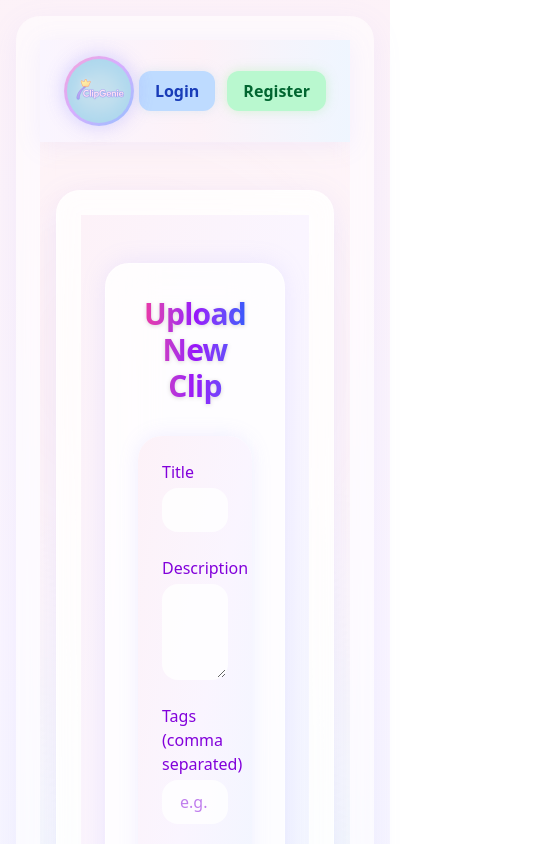
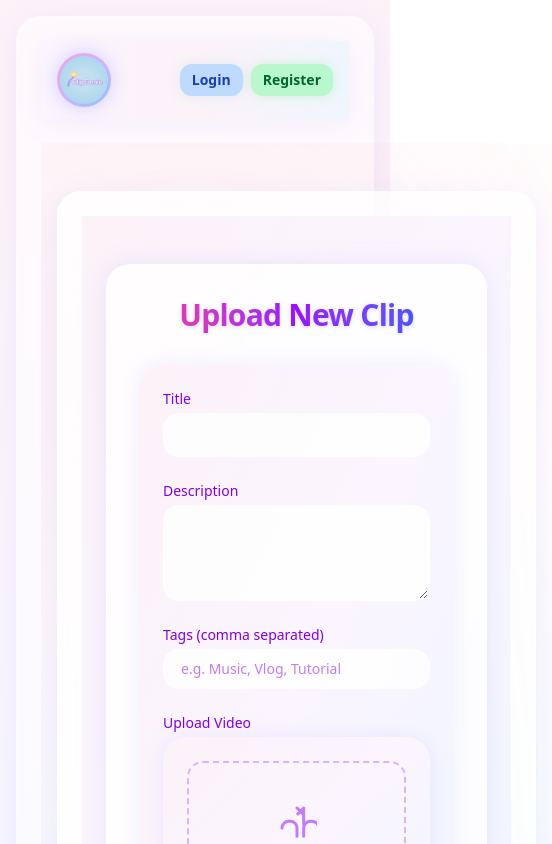
Before and after one commit to Husamuddin-tech/ClipGenie, a Next.js app: page /upload in a window 390 px wide. Shown: the top 844 px of the page, 552 px wide, since content can reach past the window. Built offline with nearby package versions, Linux system fonts and the light colour scheme; no server answers; what @imagekit/next would draw is missing.

Commit message:
feat: UI change

```diff
--- a/app/components/FileUpload.tsx
+++ b/app/components/FileUpload.tsx
@@ -79,20 +79,50 @@ export default function FileUpload({
   };
 
   return (
-    <div className="space-y-4 p-5 rounded-3xl bg-gradient-to-br from-pink-50 via-purple-50 to-blue-50 shadow-[0_0_20px_rgba(150,150,255,0.15)] backdrop-blur-sm transition-all duration-300 hover:shadow-[0_0_30px_rgba(150,150,255,0.25)]">
-      <input
-        type="file"
-        accept={fileType === 'video' ? 'video/*' : 'image/*'}
-        onChange={handleFileChange}
-      />
+    <div className="w-full max-w-md mx-auto p-6 rounded-3xl bg-gradient-to-br from-pink-50 via-purple-50 to-blue-50 shadow-[0_0_20px_rgba(150,150,255,0.15)] backdrop-blur-md transition-all duration-300 hover:shadow-[0_0_35px_rgba(150,150,255,0.25)] sm:max-w-lg md:max-w-xl">
+      {/* Upload Input */}
+      <label
+        htmlFor="file-upload"
+        className="block w-full cursor-pointer border-2 border-dashed border-purple-300 rounded-2xl py-10 text-center hover:border-purple-400 hover:bg-white/40 transition-all duration-300"
+      >
+        <input
+          id="file-upload"
+          type="file"
+          accept={fileType === 'video' ? 'video/*' : 'image/*'}
+          onChange={handleFileChange}
+          className="hidden"
+        />
+        <div className="flex flex-col items-center justify-center gap-3">
+          <svg
+            className="w-10 h-10 text-purple-400"
+            fill="none"
+            stroke="currentColor"
+            strokeWidth="1.8"
+            viewBox="0 0 24 24"
+          >
+            <path
+              strokeLinecap="round"
+              strokeLinejoin="round"
+              d="M3 15a4 4 0 014-4h1a4 4 0 014 4v5m4 0v-5a4 4 0 014-4h1a4 4 0 014 4v5m-9-7V3m0 0l-3.5 3.5M12 3l3.5 3.5"
+            />
+          </svg>
+          <p className="text-sm sm:text-base text-gray-700 font-medium">
+            Click or drag & drop your {fileType} file here
+          </p>
+          <p className="text-xs text-gray-500">
+            Supported formats:{' '}
+            {fileType === 'video' ? 'MP4, MOV, AVI' : 'JPG, PNG, WEBP'}
+          </p>
+        </div>
+      </label>
 
       {/* Funky Bouncing Blobs Loader */}
       {uploading && (
-        <div className="flex items-center justify-center gap-3 mt-2">
+        <div className="flex items-center justify-center gap-3 mt-4 sm:mt-5">
           <span className="blob bg-pink-400"></span>
           <span className="blob bg-purple-400"></span>
           <span className="blob bg-blue-400"></span>
-          <span className="text-sm text-gray-700 font-semibold animate-pulse ml-2">
+          <span className="text-sm sm:text-base text-gray-700 font-semibold animate-pulse ml-2">
             Uploading {fileType}...
           </span>
         </div>
@@ -100,7 +130,7 @@ export default function FileUpload({
 
       {/* Error Message */}
       {error && (
-        <div className="text-red-600 bg-red-50 border border-red-100 px-4 py-2 rounded-2xl text-sm shadow-[0_0_15px_rgba(255,100,100,0.1)] animate-shake">
+        <div className="mt-4 text-red-600 bg-red-50 border border-red-100 px-4 py-3 rounded-2xl text-sm sm:text-base shadow-[0_0_15px_rgba(255,100,100,0.1)] animate-shake">
           {error}
         </div>
       )}
--- a/app/components/Header.tsx
+++ b/app/components/Header.tsx
@@ -31,8 +31,15 @@ export default function Header() {
   }, [showConfirmLogout]);
 
   return (
-    <header className="bg-gradient-to-r from-purple-50 via-pink-50 to-blue-50 shadow-[0_4px_25px_rgba(150,150,255,0.1)] sticky top-0 z-50 backdrop-blur-md">
-      <div className="container mx-auto px-6 py-4 flex justify-between items-center">
+    <header
+      className="bg-gradient-to-r from-purple-50 via-pink-50 to-blue-50
+             shadow-[0_4px_25px_rgba(150,150,255,0.1)] sticky top-0 z-50
+             backdrop-blur-md transition-all duration-500"
+    >
+      <div
+        className="container mx-auto px-4 sm:px-6 py-3 sm:py-4
+               flex justify-between items-center gap-4"
+      >
         {/* Logo */}
         <Link
           href="/"
@@ -40,29 +47,36 @@ export default function Header() {
         >
           <div
             className="relative flex items-center justify-center rounded-full p-[3px]
-               bg-gradient-to-br from-pink-300 via-purple-300 to-blue-300
-               shadow-[0_0_20px_rgba(150,150,255,0.25)] group-hover:shadow-[0_0_30px_rgba(150,150,255,0.35)]
-               transition-all duration-500 transform group-hover:-translate-y-0.5"
+                   bg-gradient-to-br from-pink-300 via-purple-300 to-blue-300
+                   shadow-[0_0_18px_rgba(150,150,255,0.25)]
+                   group-hover:shadow-[0_0_28px_rgba(150,150,255,0.35)]
+                   transition-all duration-500 transform group-hover:-translate-y-0.5"
           >
             <Image
               src={logo}
               alt="ClipGiene Logo"
-              width={64}
-              height={64}
-              className="rounded-full object-cover
-                 shadow-[0_0_20px_rgba(150,150,255,0.25)] group-hover:shadow-[0_0_35px_rgba(150,150,255,0.4)]
-                 transition-all duration-500"
+              width={72}
+              height={72}
+              className="rounded-full object-cover w-12 h-12 sm:w-14 sm:h-14 md:w-16 md:h-16
+                     shadow-[0_0_20px_rgba(150,150,255,0.25)]
+                     group-hover:shadow-[0_0_35px_rgba(150,150,255,0.4)]
+                     transition-all duration-500"
             />
           </div>
         </Link>
 
         {/* Auth Actions */}
-        <div className="flex items-center gap-4">
+        <div className="flex items-center gap-3 sm:gap-4">
           {session ? (
             <>
               {/* Welcome Message */}
-              <span className="hidden sm:inline text-purple-700 font-medium truncate max-w-[180px]">
-                Welcome, {session.user?.name || session.user?.email || 'User'}!
+              <span
+                className="hidden sm:inline text-purple-700 font-medium
+                       truncate max-w-[150px] sm:max-w-[200px] md:max-w-[250px]
+                       text-sm sm:text-base"
+              >
+                Welcome,&nbsp;
+                {session.user?.name || session.user?.email || 'User'}!
               </span>
 
               {/* Dropdown */}
@@ -70,13 +84,21 @@ export default function Header() {
                 <div
                   tabIndex={0}
                   role="button"
-                  className="btn btn-ghost btn-circle p-2 rounded-full bg-white/70 shadow-[0_0_14px_rgba(150,150,255,0.15)] hover:shadow-[0_0_20px_rgba(150,150,255,0.25)] transition-all duration-300"
+                  className="btn btn-ghost btn-circle p-2 sm:p-3
+                         rounded-full bg-white/70
+                         shadow-[0_0_12px_rgba(150,150,255,0.15)]
+                         hover:shadow-[0_0_20px_rgba(150,150,255,0.25)]
+                         transition-all duration-300"
                 >
-                  <UserRound className="h-6 w-6 text-purple-700" />
+                  <UserRound className="h-5 w-5 sm:h-6 sm:w-6 text-purple-700" />
                 </div>
+
                 <ul
                   tabIndex={0}
-                  className="menu menu-sm dropdown-content mt-3 z-50 p-4 shadow-[0_6px_30px_rgba(150,150,255,0.15)] bg-white/95 backdrop-blur-md rounded-3xl w-60 space-y-2 animate-dropdown-in origin-top transition-all duration-300"
+                  className="menu menu-sm dropdown-content mt-3 z-50 p-4 sm:p-5
+                         shadow-[0_6px_30px_rgba(150,150,255,0.15)]
+                         bg-white/95 backdrop-blur-md rounded-3xl w-56 sm:w-60
+                         space-y-2 animate-dropdown-in origin-top transition-all duration-300"
                 >
                   <li>
                     <p className="font-semibold text-sm px-2 text-purple-600 truncate">
@@ -86,7 +108,9 @@ export default function Header() {
                   <li>
                     <Link
                       href="/upload"
-                      className="px-4 py-2 rounded-lg text-purple-700 hover:bg-purple-100 hover:scale-105 transition-all duration-200"
+                      className="px-4 py-2 rounded-lg text-purple-700
+                             hover:bg-purple-100 hover:scale-105
+                             transition-all duration-200"
                     >
                       Upload
                     </Link>
@@ -94,7 +118,9 @@ export default function Header() {
                   <li>
                     <button
                       onClick={() => setShowConfirmLogout(true)}
-                      className="w-full text-left px-4 py-2 rounded-lg text-red-600 hover:bg-red-100 hover:scale-105 transition-all duration-200"
+                      className="w-full text-left px-4 py-2 rounded-lg text-red-600
+                             hover:bg-red-100 hover:scale-105
+                             transition-all duration-200"
                     >
                       Logout
                     </button>
@@ -103,16 +129,24 @@ export default function Header() {
               </div>
             </>
           ) : (
-            <div className="flex gap-3">
+            <div className="flex flex-wrap justify-center gap-2 sm:gap-3">
               <Link
                 href="/login"
-                className="px-4 py-2 rounded-xl bg-blue-200 text-blue-800 font-semibold shadow-[0_0_12px_rgba(173,216,230,0.35)] hover:shadow-[0_0_18px_rgba(173,216,230,0.55)] hover:bg-blue-300 transition-all duration-300"
+                className="px-3 sm:px-4 py-1.5 sm:py-2 rounded-xl bg-blue-200 text-blue-800 font-semibold
+                       text-sm sm:text-base
+                       shadow-[0_0_12px_rgba(173,216,230,0.35)]
+                       hover:shadow-[0_0_18px_rgba(173,216,230,0.55)]
+                       hover:bg-blue-300 transition-all duration-300"
               >
                 Login
               </Link>
               <Link
                 href="/register"
-                className="px-4 py-2 rounded-xl bg-green-200 text-green-800 font-semibold shadow-[0_0_12px_rgba(144,238,144,0.35)] hover:shadow-[0_0_18px_rgba(144,238,144,0.55)] hover:bg-green-300 transition-all duration-300"
+                className="px-3 sm:px-4 py-1.5 sm:py-2 rounded-xl bg-green-200 text-green-800 font-semibold
+                       text-sm sm:text-base
+                       shadow-[0_0_12px_rgba(144,238,144,0.35)]
+                       hover:shadow-[0_0_18px_rgba(144,238,144,0.55)]
+                       hover:bg-green-300 transition-all duration-300"
               >
                 Register
               </Link>
@@ -124,9 +158,11 @@ export default function Header() {
       {/* Logout Confirmation Popup */}
       {showConfirmLogout && (
         <div
-          className="fixed top-6 left-1/2 -translate-x-1/2 w-[90%] sm:w-80 bg-gradient-to-r from-red-200 via-red-100 to-red-200
-                border border-red-300 text-red-900 rounded-3xl shadow-lg p-5 flex flex-col gap-4 z-50
-                animate-popup-bounce scale-in origin-center transition-all duration-300"
+          className="fixed top-8 left-1/2 -translate-x-1/2 w-[90%] sm:w-80
+                 bg-gradient-to-r from-red-200 via-red-100 to-red-200
+                 border border-red-300 text-red-900 rounded-3xl shadow-lg
+                 p-5 flex flex-col gap-4 z-50 animate-popup-bounce
+                 scale-in origin-center transition-all duration-300"
         >
           <span className="font-semibold text-center text-red-800 text-sm sm:text-base">
             Are you sure you want to logout?
@@ -137,13 +173,15 @@ export default function Header() {
                 setShowConfirmLogout(false);
                 await handleSignOut();
               }}
-              className="flex-1 px-4 py-2 bg-red-500 text-white rounded-xl shadow hover:bg-red-600 hover:scale-105 transition-transform duration-200"
+              className="flex-1 px-4 py-2 bg-red-500 text-white rounded-xl shadow
+                     hover:bg-red-600 hover:scale-105 transition-transform duration-200"
             >
               Yes
             </button>
             <button
               onClick={() => setShowConfirmLogout(false)}
-              className="flex-1 px-4 py-2 bg-gray-300 text-gray-800 rounded-xl shadow hover:bg-gray-400 hover:scale-105 transition-transform duration-200"
+              className="flex-1 px-4 py-2 bg-gray-300 text-gray-800 rounded-xl shadow
+                     hover:bg-gray-400 hover:scale-105 transition-transform duration-200"
             >
               Cancel
             </button>
--- a/app/components/Providers.tsx
+++ b/app/components/Providers.tsx
@@ -6,9 +6,7 @@ import { NotificationProvider } from './Notification';
 
 const urlEndpoint = process.env.NEXT_PUBLIC_IMAGEKIT_URL_ENDPOINT!;
 
-
 export default function Providers({ children }: { children: React.ReactNode }) {
-
   return (
     <SessionProvider refetchInterval={5 * 60}>
       <NotificationProvider>
@@ -20,16 +18,28 @@ export default function Providers({ children }: { children: React.ReactNode }) {
           <div
             className="
           min-h-screen
+          w-full
           bg-gradient-to-b from-pink-50 via-purple-50 to-blue-50
           backdrop-blur-md
           p-4 sm:p-6 md:p-10
           transition-all duration-500
-          flex flex-col
-          items-center
-          justify-start
+          flex flex-col items-center justify-start
         "
           >
-            <div className="w-full max-w-[1400px] rounded-3xl bg-white/50 backdrop-blur-lg shadow-[0_8px_30px_rgba(150,150,255,0.1)] transition-all duration-500 p-6 sm:p-8 md:p-10">
+            <div
+              className="
+            w-full max-w-[1400px]
+            rounded-3xl
+            bg-white/50
+            backdrop-blur-lg
+            shadow-[0_8px_30px_rgba(150,150,255,0.12)]
+            border border-white/20
+            transition-all duration-500
+            p-6 sm:p-8 md:p-10
+            flex flex-col
+            gap-6
+          "
+            >
               {children}
             </div>
           </div>
--- a/app/components/VideoUploadForm.tsx
+++ b/app/components/VideoUploadForm.tsx
@@ -91,14 +91,19 @@ export default function VideoUploadForm() {
   return (
     <form
       onSubmit={handleSubmit(onSubmit)}
-      className="space-y-6 p-6 rounded-3xl bg-gradient-to-br from-pink-50 via-purple-50 to-blue-50 shadow-[0_0_20px_rgba(150,150,255,0.15)] backdrop-blur-sm transition-all duration-300 hover:shadow-[0_0_30px_rgba(150,150,255,0.25)]"
+      className="space-y-6 p-6 sm:p-8 md:p-10 rounded-3xl
+             bg-gradient-to-br from-pink-50 via-purple-50 to-blue-50
+             shadow-[0_0_20px_rgba(150,150,255,0.15)]
+             backdrop-blur-sm transition-all duration-300 hover:shadow-[0_0_30px_rgba(150,150,255,0.25)]"
     >
       {/* Title */}
       <div className="flex flex-col">
-        <label className="mb-1 font-medium text-purple-700">Title</label>
+        <label className="mb-1 font-medium text-purple-700 text-sm sm:text-base">
+          Title
+        </label>
         <input
           type="text"
-          className={`px-4 py-2 rounded-2xl border-2 text-pink-400 transition-all duration-200
+          className={`px-4 py-2 rounded-2xl border-2 text-purple-700 transition-all duration-200
         focus:outline-none focus:ring-2 focus:ring-pink-300 focus:border-transparent focus:scale-105 focus:shadow-[0_0_12px_rgba(255,182,193,0.3)]
         ${
           errors.title
@@ -108,7 +113,7 @@ export default function VideoUploadForm() {
           {...register('title', { required: 'Title is required' })}
         />
         {errors.title && (
-          <span className="text-red-600 text-sm mt-1">
+          <span className="text-red-600 text-xs sm:text-sm mt-1">
             {errors.title.message}
           </span>
         )}
@@ -116,9 +121,11 @@ export default function VideoUploadForm() {
 
       {/* Description */}
       <div className="flex flex-col">
-        <label className="mb-1 font-medium text-purple-700">Description</label>
+        <label className="mb-1 font-medium text-purple-700 text-sm sm:text-base">
+          Description
+        </label>
         <textarea
-          className={`px-4 py-2 rounded-2xl h-24 border-2 text-pink-400 transition-all duration-200
+          className={`px-4 py-2 rounded-2xl h-24 sm:h-28 md:h-32 border-2 text-purple-700 transition-all duration-200
         focus:outline-none focus:ring-2 focus:ring-purple-300 focus:border-transparent focus:scale-105 focus:shadow-[0_0_12px_rgba(186,150,255,0.3)]
         ${
           errors.description
@@ -128,7 +135,7 @@ export default function VideoUploadForm() {
           {...register('description', { required: 'Description is required' })}
         />
         {errors.description && (
-          <span className="text-red-600 text-sm mt-1">
+          <span className="text-red-600 text-xs sm:text-sm mt-1">
             {errors.description.message}
           </span>
         )}
@@ -136,22 +143,24 @@ export default function VideoUploadForm() {
 
       {/* Tags */}
       <div className="flex flex-col">
-        <label className="mb-1 font-medium text-purple-700">
+        <label className="mb-1 font-medium text-purple-700 text-sm sm:text-base">
           Tags (comma separated)
         </label>
         <input
           type="text"
           placeholder="e.g. Music, Vlog, Tutorial"
-          className="px-4 py-2 rounded-2xl border-2 border-transparent bg-white/80 text-purple-700 transition-all duration-200
-        focus:outline-none focus:ring-2 focus:ring-blue-300 focus:border-transparent focus:scale-105 focus:shadow-[0_0_12px_rgba(173,216,230,0.3)]
-        hover:bg-white/90"
+          className="px-4 py-2 rounded-2xl border-2 border-transparent bg-white/80 text-purple-700
+                 transition-all duration-200 focus:outline-none focus:ring-2 focus:ring-blue-300 focus:border-transparent focus:scale-105 focus:shadow-[0_0_12px_rgba(173,216,230,0.3)]
+                 hover:bg-white/90 text-sm sm:text-base"
           {...register('tags')}
         />
       </div>
 
       {/* Video Upload */}
       <div className="flex flex-col">
-        <label className="mb-1 font-medium text-purple-700">Upload Video</label>
+        <label className="mb-1 font-medium text-purple-700 text-sm sm:text-base">
+          Upload Video
+        </label>
         <FileUpload
           fileType="video"
           onSuccess={handleUploadSuccess}
@@ -164,6 +173,7 @@ export default function VideoUploadForm() {
         type="submit"
         className={`w-full px-5 py-3 rounded-2xl font-semibold text-white shadow-[0_0_12px_rgba(255,182,193,0.4)]
                 transition-all duration-200 hover:shadow-[0_0_24px_rgba(255,182,193,0.6)] hover:scale-105
+                text-sm sm:text-base
                 ${
                   loading || !uploadProgress
                     ? 'bg-pink-200 cursor-not-allowed'
```
Also changed, not shown: app/components/Notification.tsx (+16 -19 lines), app/components/VideoFeed.tsx (+11 -12 lines), app/globals.css (+39 -0 lines), app/components/VideoComponent.tsx (line endings or trailing spaces). Lines whose indentation alone changed are shown as unchanged.
